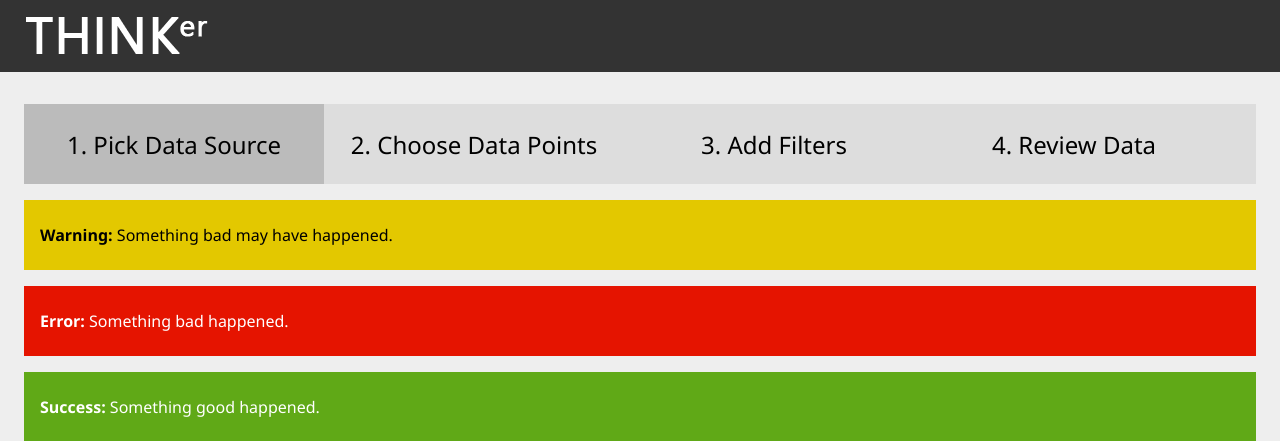
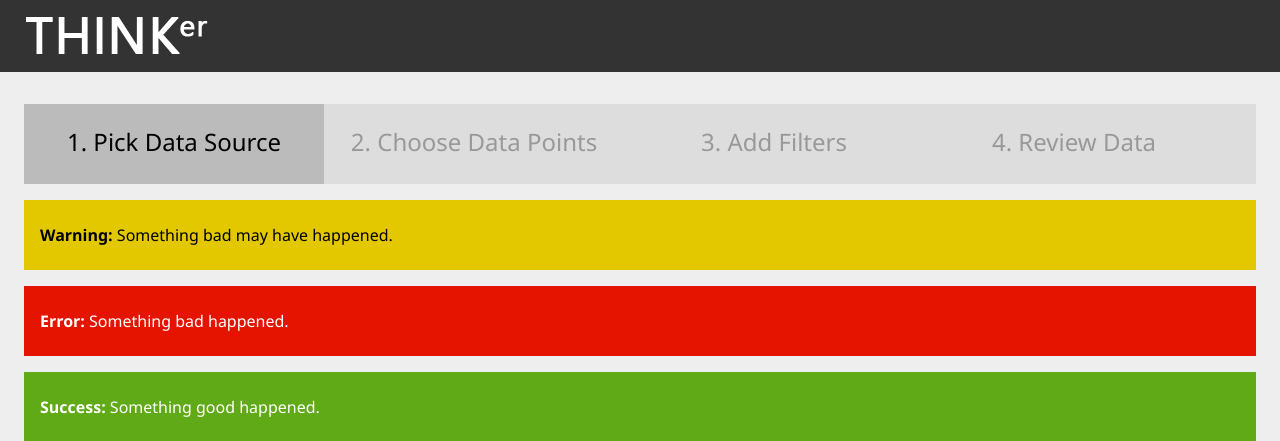
Before and after one commit to corygehr/THINKer, a PHP site: page /View/html/pageTemplate.html in a window 1280 px wide. Shown: the top 441 px of the page. Run offline with PHP 8.4, Linux system fonts and the light colour scheme.

Commit message:
Updated style

```diff
--- a/View/html/css/screen.css
+++ b/View/html/css/screen.css
@@ -163,27 +163,32 @@ ol#nav-steps {
 }
 
 ol#nav-steps li {
-	-webkit-touch-callout: none;
-	-webkit-user-select: none;
-	-khtml-user-select: none;
-	-moz-user-select: none;
-	-ms-user-select: none;
-	user-select: none;
 	background: #DDD;
-	cursor: pointer;
 	display: table-cell;
-	font-size: 1.5em;
 	height: inherit;
-	margin: auto 0;
-	text-align: center;
-	vertical-align: middle;
+	padding: 0 auto;
 	width: 300px;
 }
 
 ol#nav-steps li a {
 	color: #000;
 	display: block;
+	font-size: 1.5em;
+	height: 100%;
+	line-height: 3.15em;
+	text-align: center;
 	text-decoration: none;
+	vertical-align: middle;
+	width: 100%;
+}
+
+ol#nav-steps li a.disabled {
+	color: #999;
+}
+
+ol#nav-steps li a.disabled:hover {
+	background: #DDD;
+	cursor: default;
 }
 
 ol#nav-steps li:hover {
--- a/View/html/pageTemplate.html
+++ b/View/html/pageTemplate.html
@@ -24,10 +24,10 @@
 	<div id='main-wrapper'>
 		<div id='steps-container'>
 			<ol id='nav-steps'>
-				<li class='active'><a href='#pick-ds'>1. Pick Data Source</a></li>
-				<li><a href='#pick-data-points'>2. Choose Data Points</a></li>
-				<li><a href='#add-filters'>3. Add Filters</a></li>
-				<li><a href='#review-data'>4. Review Data</a></li>
+				<li class='active'><a href='#'>1. Pick Data Source</a></li>
+				<li><a class='disabled'>2. Choose Data Points</a></li>
+				<li><a class='disabled'>3. Add Filters</a></li>
+				<li><a class='disabled'>4. Review Data</a></li>
 			</ol>
 		</div>
 		<div id='content-container'>
```
